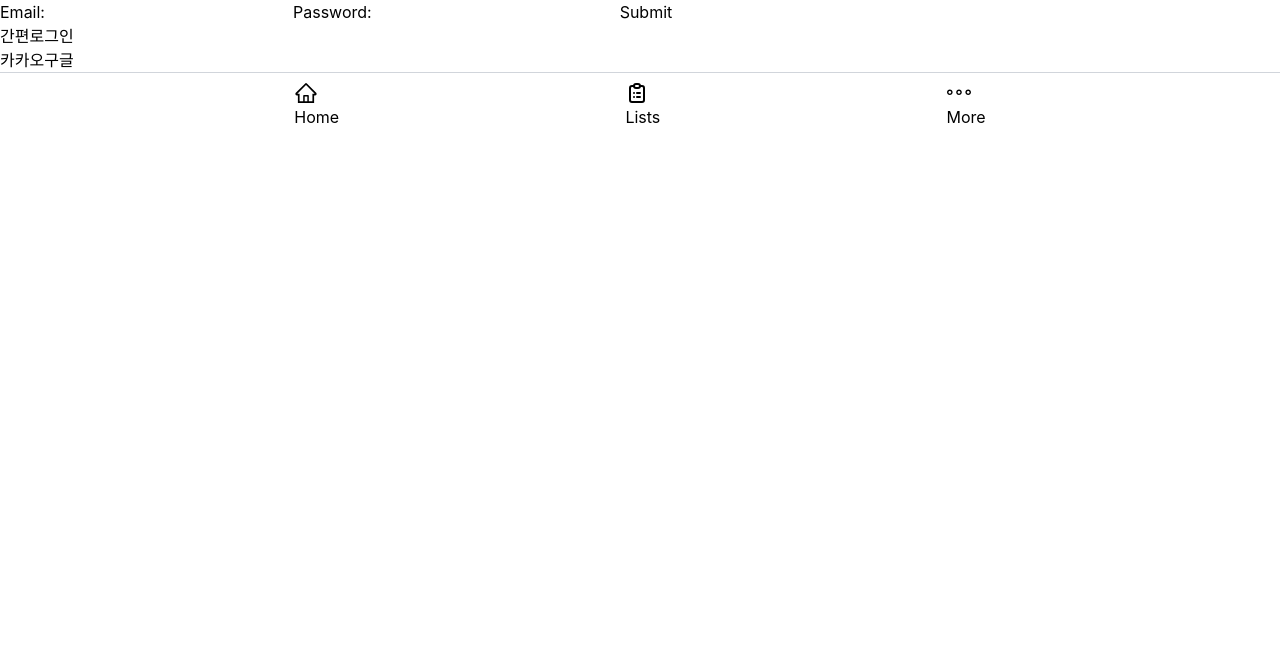
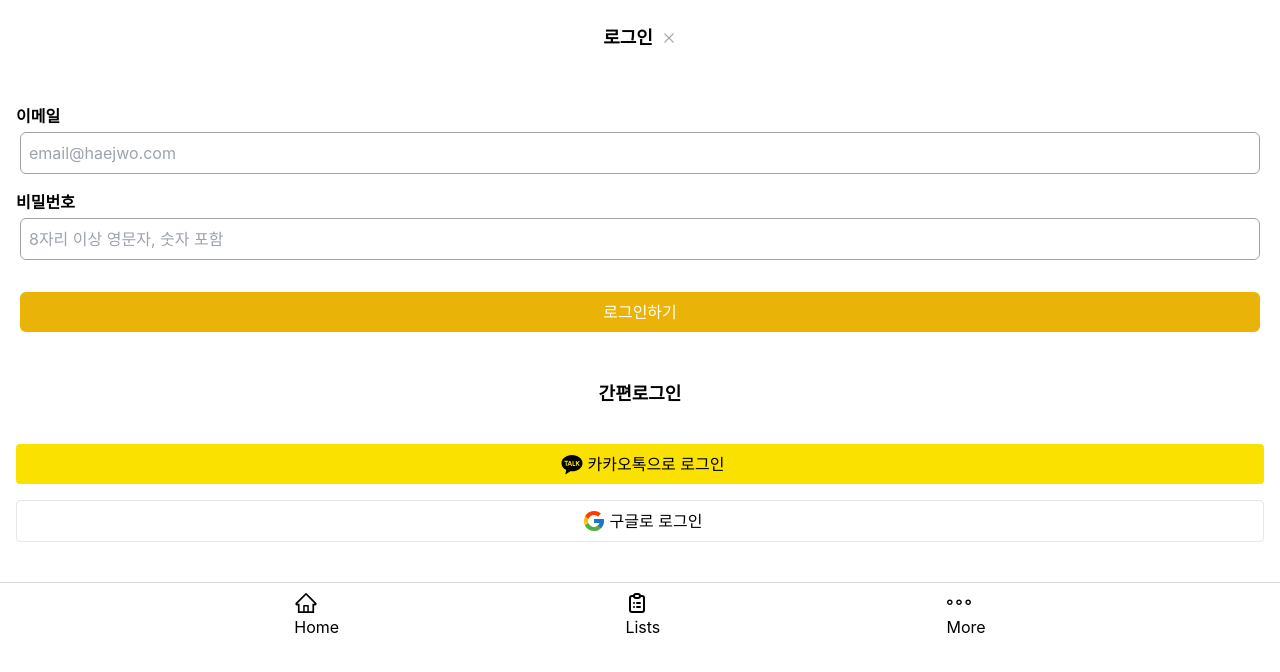
Before and after one commit to haejwo/haejwo-react-frontend, a React (Create React App) app: page /login in a window 1280 px wide. Shown: the top 672 px of the page. Built offline with nearby package versions, Linux system fonts and the light colour scheme.

Commit message:
chore: Login Form

```diff
--- a/src/pages/Accounts/Login.jsx
+++ b/src/pages/Accounts/Login.jsx
@@ -1,36 +1,69 @@
-import React, { useState } from 'react';
+import React from "react";
+import { useForm } from "react-hook-form";
+import { yupResolver } from '@hookform/resolvers/yup';
+import * as yup from 'yup';
+import { Link } from 'react-router-dom';
+import { RxCross2 } from 'react-icons/rx';
+import { RiKakaoTalkFill } from 'react-icons/ri';
+import { FcGoogle } from 'react-icons/fc';
 
 export default function Login() {
-    const [email, setEmail] = useState("");
-    const [password, setPassword] = useState("");
-    const handleSubmit = (e) => {
-        e.preventDefault();
-        console.log(e.target)
-      };
+  const formSchema = yup.object({
+    email: yup
+      .string()
+      .required('이메일은 필수 입력입니다.')
+      .email('이메일 형식이 아닙니다.'),
+    password: yup
+      .string()
+      .required('비밀번호는 필수 입력입니다.')
+      .min(8, '8자 이상 입력해주세요.'),
+    });
+    const {
+      register,
+      handleSubmit,
+      getValues,
+      formState: { errors },
+    } = useForm({
+      mode: 'onChange',
+      resolver: yupResolver(formSchema),
+    });
+    const onSubmit = (data) => console.log(data);
+
     return (
-        <>
-            <form onSubmit={handleSubmit}>
-              <label>
-                Email:
-                <input
-                  type="email"
-                  value={email}
-                  onChange={(e) => setEmail(e.target.value)}
-                />
-              </label>
-              <label>
-                Password:
-                <input
-                  type="password"
-                  value={password}
-                  onChange={(e) => setPassword(e.target.value)}
-                />
-              </label>
-              <button type="submit">Submit</button>
-            </form>
-            <h2>간편로그인</h2>
-            <button>카카오</button>
-            <button>구글</button>
-        </>
+      <div className="flex flex-col justify-center items-center p-4">
+        <div className='flex bg-fixed my-2'>
+          <h1 className='font-bold text-lg'>로그인</h1>
+          <Link to='/'><RxCross2 className='text-zinc-400 mt-1.5 ml-2'/></Link>
+        </div>
+        <form onSubmit={handleSubmit(onSubmit)}
+          className='w-screen flex flex-col item-center m-4 p-4'>
+          <p className='font-bold mt-3'>이메일</p>
+          <input
+            name="email"
+            placeholder="email@haejwo.com"
+            {...register('email')}
+            className='p-2 m-1 border-solid border border-zinc-400 rounded-md'/>
+          {errors.email && <p className='text-yellow-500 ml-2'>{errors.email.message}</p>}
+          <p className='font-bold mt-3'>비밀번호</p>
+          <input
+            type="password"
+            name="password"
+            placeholder="8자리 이상 영문자, 숫자 포함"
+            {...register('password')}
+            className='p-2 m-1 border-solid border border-zinc-400 rounded-md'
+          />
+          {errors.password1 && <p className='text-yellow-500 ml-2'>{errors.password1.message}</p>}
+          <input
+            type="submit"
+            disabled={errors && !getValues()}
+            value="로그인하기"
+            className='p-2 m-1 mt-7 bg-yellow-500 text-white text-semibold rounded-md'/>
+        </form>
+        <h2 className="font-bold text-lg my-3">간편로그인</h2>
+        <div className="w-screen flex flex-col items-center p-4">
+          <button className="w-full p-2 bg-kakao flex rounded my-2 justify-center items-center"><RiKakaoTalkFill className='text-2xl mx-1'/>카카오톡으로 로그인</button>
+          <button className="w-full p-2 flex rounded my-2 border boreder-zinc-400 justify-center items-center"><FcGoogle className='text-2xl mx-1'/>구글로 로그인</button>
+        </div>
+      </div>
     );
 }
--- a/src/pages/Accounts/Signup.jsx
+++ b/src/pages/Accounts/Signup.jsx
@@ -44,7 +44,9 @@ export default function Signup() {
                       data: data
                   });
               console.log(res)
+              // 성공하면 로그인 페이지로
               .then()
+              // 실패하면 에러메시지
               }
     // const onSubmit = (data) => console.log(data);
     return (
--- a/tailwind.config.js
+++ b/tailwind.config.js
@@ -2,7 +2,10 @@
 module.exports = {
   content: ["./src/**/*.{jsx,js}"],
   theme: {
-    extend: {},
+    extend: {
+      colors: {
+        'kakao': '#FAE100',
+    },
   },
   plugins: [],
-}
+}}
```
